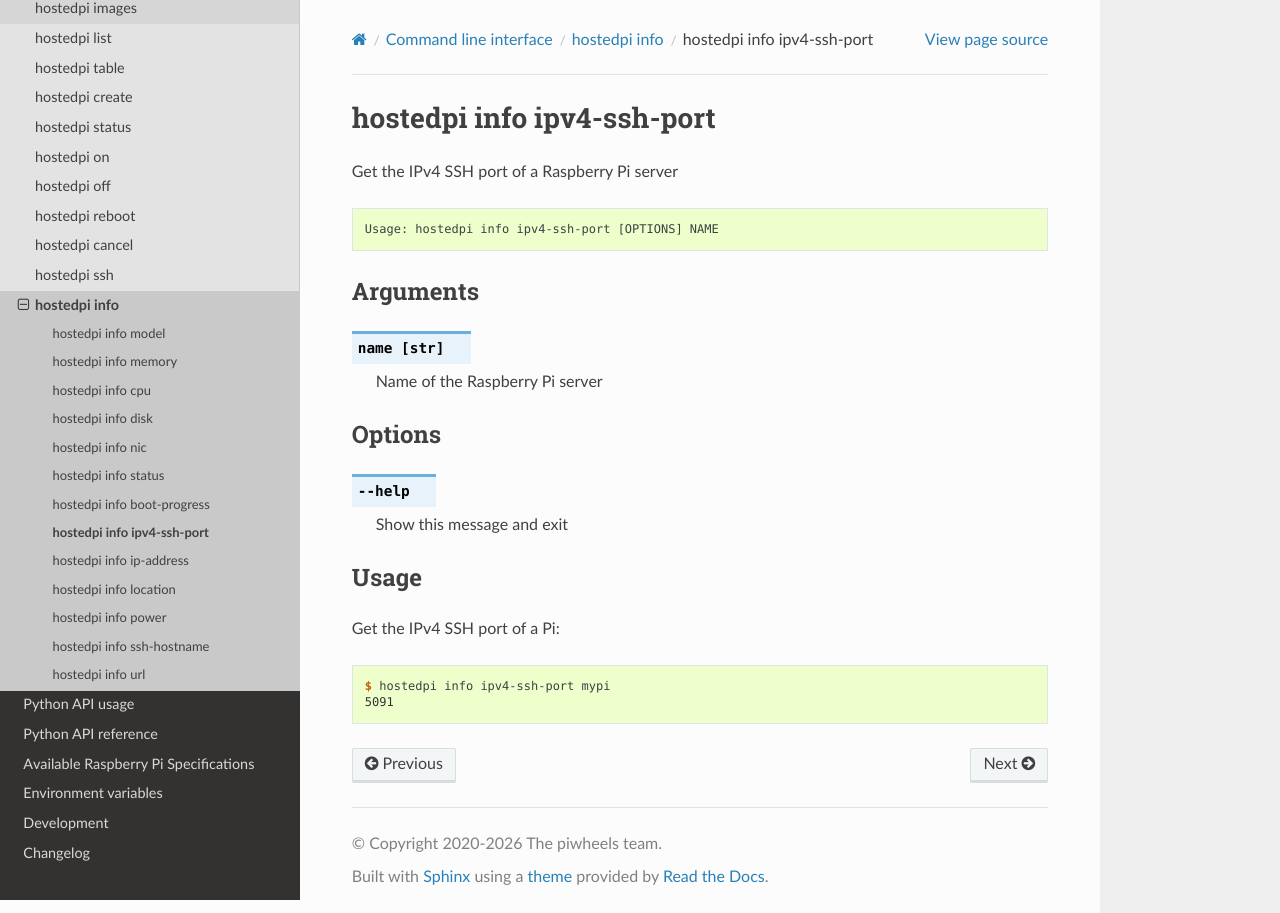
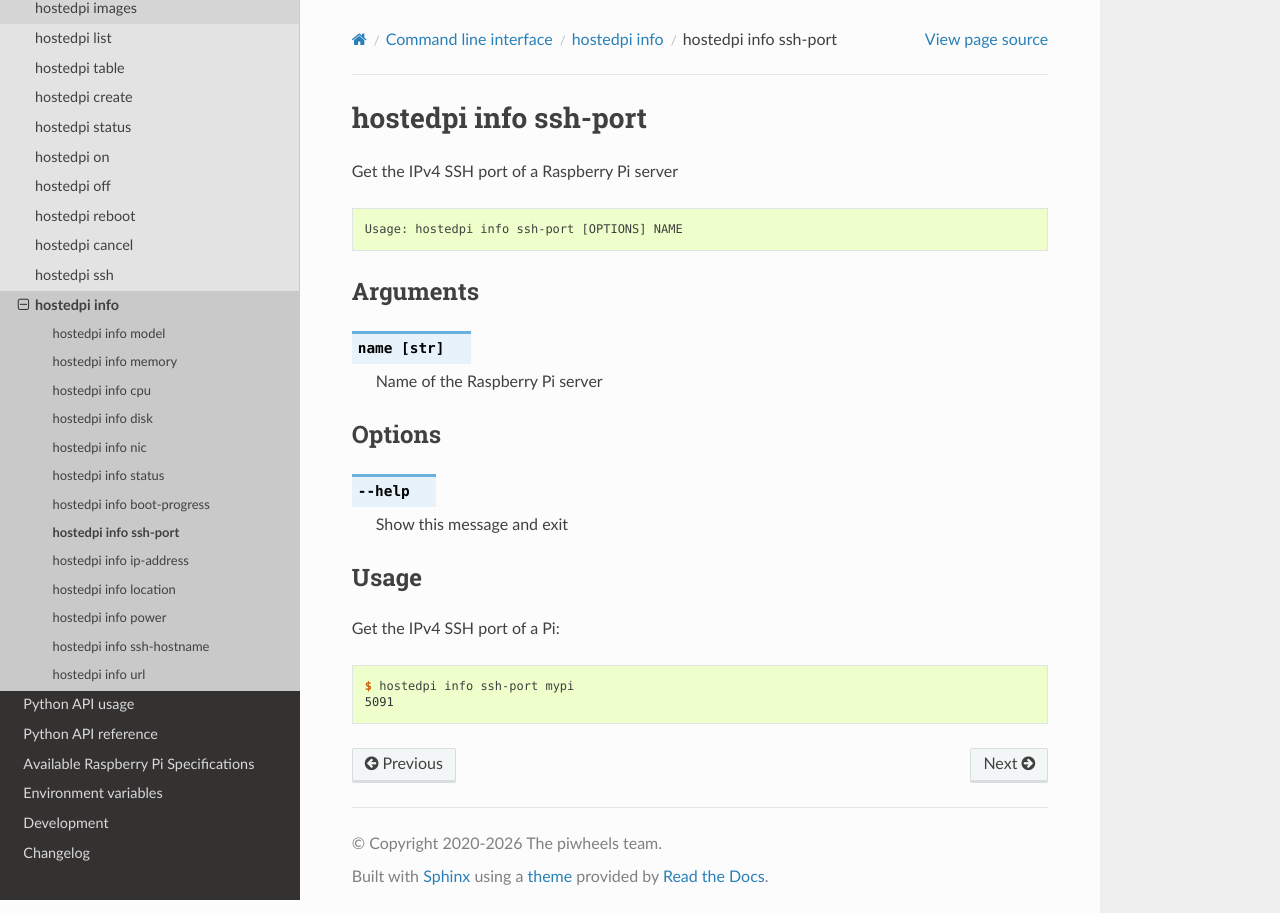
Before and after one commit to piwheels/hostedpi, a Sphinx documentation site: the page built from docs/cli/info/ssh-port.rst, in a window 1280 px wide. Built offline with Sphinx 7.4.7 and the Read the Docs theme 3.1.0, drawn with Linux system fonts in a browser that asks for light colours.

Commit message:
Use --ssh-port instead of --ipv4-ssh-port

```diff
--- a/docs/cli/info/index.rst
+++ b/docs/cli/info/index.rst
@@ -31,7 +31,7 @@ Subcommands
     nic
     status
     boot-progress
-    ipv4-ssh-port
+    ssh-port
     ip-address
     location
     power
--- a/docs/cli/info/ipv4-ssh-port.rst
+++ b/docs/cli/info/ssh-port.rst
@@ -1,14 +1,14 @@
-===========================
-hostedpi info ipv4-ssh-port
-===========================
+======================
+hostedpi info ssh-port
+======================
 
-.. program:: hostedpi-info-ipv4-ssh-port
+.. program:: hostedpi-info-ssh-port
 
 Get the IPv4 SSH port of a Raspberry Pi server
 
 .. code-block:: text
 
-    Usage: hostedpi info ipv4-ssh-port [OPTIONS] NAME
+    Usage: hostedpi info ssh-port [OPTIONS] NAME
 
 Arguments
 =========
@@ -31,5 +31,5 @@ Get the IPv4 SSH port of a Pi:
 
 .. code-block:: console
 
-    $ hostedpi info ipv4-ssh-port mypi
+    $ hostedpi info ssh-port mypi
     5091
--- a/docs/cli/table.rst
+++ b/docs/cli/table.rst
@@ -58,7 +58,7 @@ Options
 
     Show boot progress column in table
 
-.. option:: --ipv4-ssh-port
+.. option:: --ssh-port
 
     Show IPv4 SSH port column in table
 
```
Also changed, not shown: docs/changelog.rst (+11 -0 lines), 3 other files.
